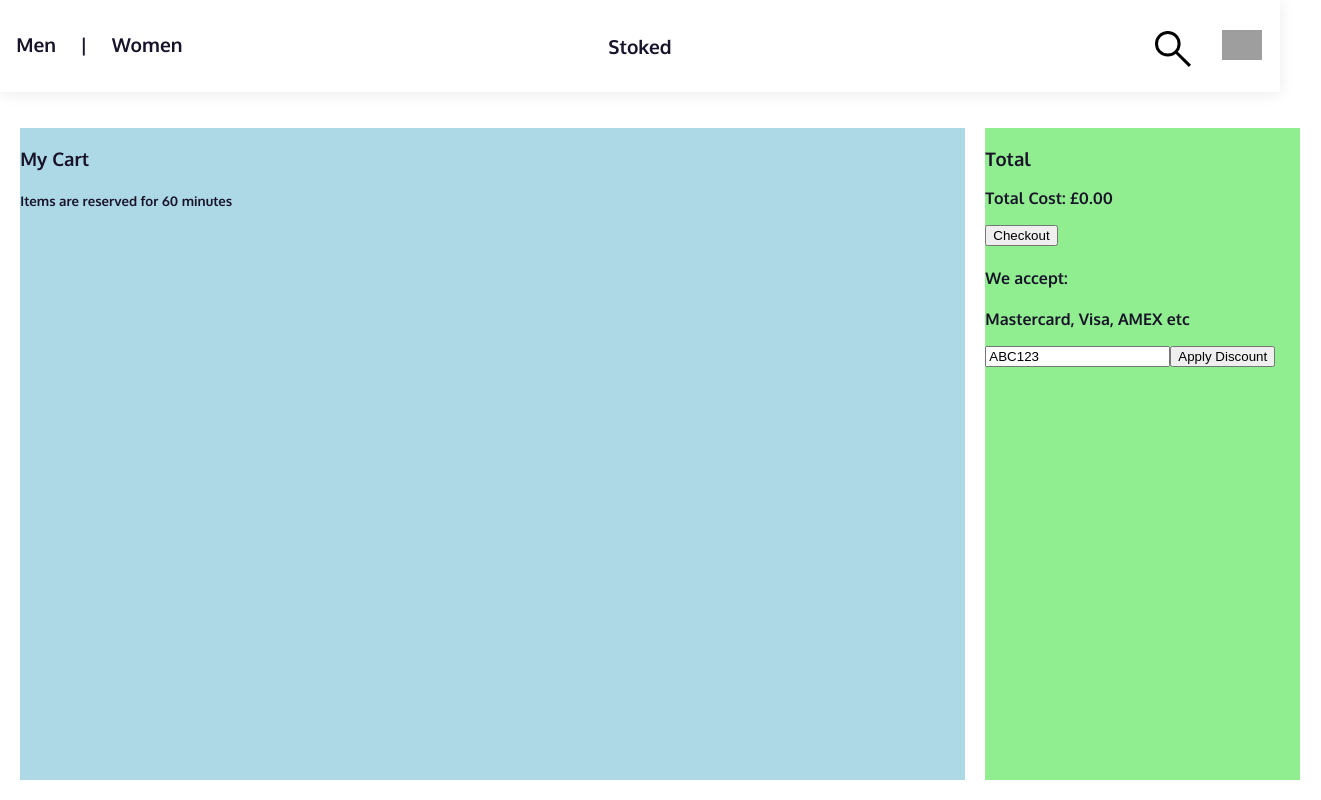
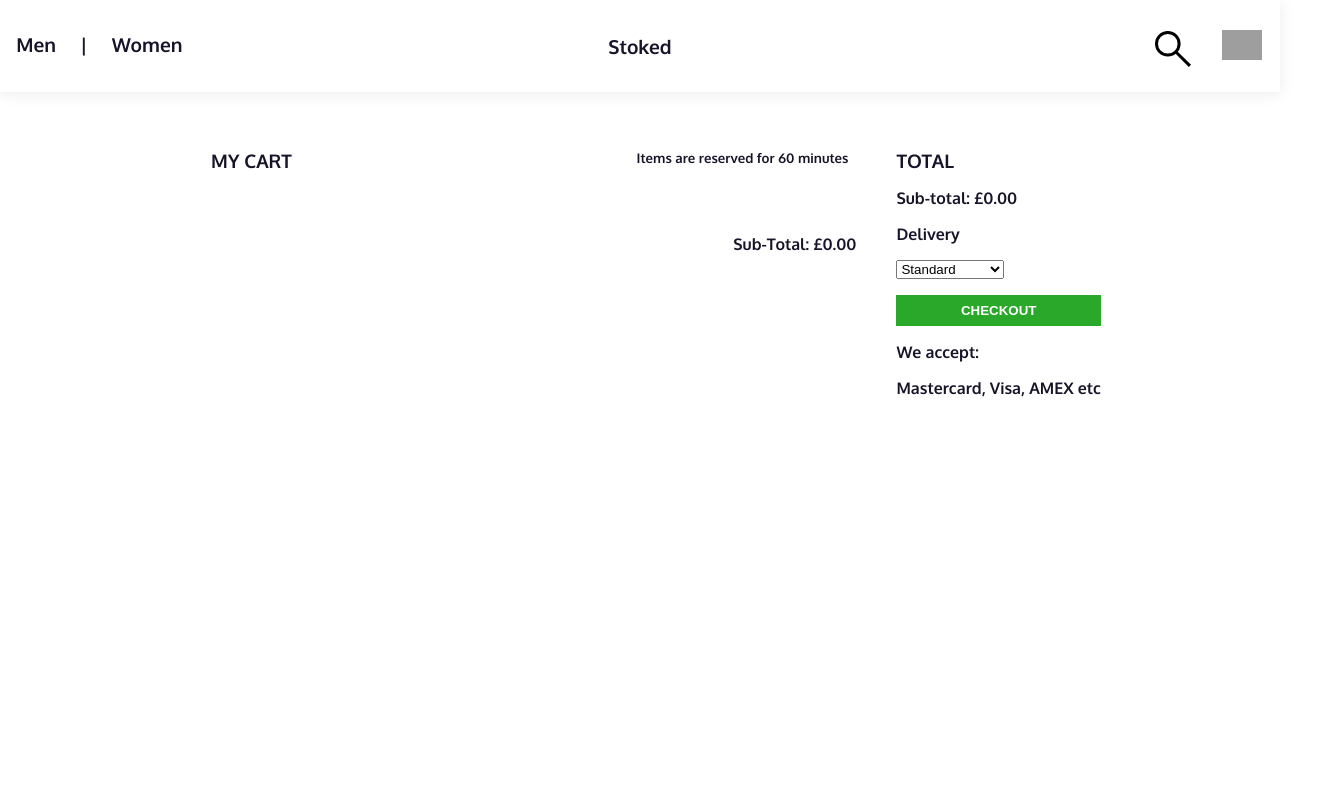
Before and after one commit to lewisjsmith/online-shop, a React (Vite) app: page /cart in a window 1280 px wide. Shown: the top 800 px of the page, 1321 px wide, since content can reach past the window. Built offline with nearby package versions, Linux system fonts and the light colour scheme; grey boxes are pictures that could not be loaded.

Commit message:
Base styling for cart page. Button component added.

```diff
--- a/src/components/Cart.jsx
+++ b/src/components/Cart.jsx
@@ -1,6 +1,7 @@
 import { useContext } from 'react'
 import { ShopContext } from '../App'
 import CartItemCard from './CartItemCard';
+import LargeButton from './LargeButton';
 import styles from '../styles/Cart.module.css'
 
 export default function Cart() {
@@ -12,36 +13,54 @@ export default function Cart() {
     }, 0);
 
     return (
+
+        <div className={styles["page-wrapper"]}>
+
             <div className={styles["cart-wrapper"]}>
 
                 <div className={styles["cart-left"]}>
-                <div>
-                    <h3>My Cart</h3>
+
+                    <div className={styles["title-wrapper"]}>
+                        <h3>MY CART</h3>
                         <h5>Items are reserved for 60 minutes</h5>
                     </div>
+
                     <ul className={styles["cart-list"]}>
                         {cartItems.map(item => {
                             return (
                                 <li key={item.value + "-" + item.size} className={styles["cart-list-item"]}>
-                                <CartItemCard price={item.price} value={item.value} size={item.size} quantity={item.quantity}/>
+                                    <CartItemCard price={item.price} value={item.value} size={item.size} quantity={item.quantity} />
                                 </li>
                             );
                         })}
                     </ul>
-                <div>
+
+                    <div className={styles["subtotal-wrapper"]}>
                         <h4>Sub-Total: £{(Math.round(totalPrice * 100) / 100).toFixed(2)}</h4>
+                    </div>
+
+                </div>
+
+                <div className={styles["cart-right"]}>
+                    <div className={styles["sub-cart-right"]}>
+                        <h3 className={styles["title-wrapper"]}>TOTAL</h3>
+                        <div className={styles["total-details-wrapper"]}>
+                            <p>Sub-total: £{(Math.round(totalPrice * 100) / 100).toFixed(2)}</p>
+                            <p>Delivery</p>
+                            <select>
+                                <option>Standard</option>
+                                <option>Next Day</option>
+                                <option>Click & Collect</option>
+                            </select>
+                            <LargeButton text={"CHECKOUT"} />
+                            <h4>We accept:</h4>
+                            <p>Mastercard, Visa, AMEX etc</p>
+                        </div>
+                    </div>
                 </div>
             </div>
 
-            <div className={styles["cart-right"]}>
-                <h3>Total</h3>
-                <p>Total Cost: £{(Math.round(totalPrice * 100) / 100).toFixed(2)}</p>
-                <button>Checkout</button>
-                <h4>We accept:</h4>
-                <p>Mastercard, Visa, AMEX etc</p>
-                <input type="text" defaultValue={"ABC123"}></input>
-                <button>Apply Discount</button>
         </div>
-        </div>
+
     )
 }
--- a/src/components/CartItemCard.jsx
+++ b/src/components/CartItemCard.jsx
@@ -31,7 +31,7 @@ export default function CartItemCard(props) {
                     <p>Quantity: {quantity}</p>
                 </div>
             </Link>
-            <div>
+            <div className={styles["button-wrapper"]}>
                 <button type="button" onClick={() => removeFromCart(value, quantity, size)}>X</button>
             </div>
         </div >
--- /dev/null
+++ b/src/components/LargeButton.jsx
@@ -0,0 +1,10 @@
+import styles from '../styles/LargeButton.module.css'
+
+export default function LargeButton(props) {
+
+    return (
+            <button className={styles["button-purchase"]} onClick={props.fn}>
+                {props.text}
+            </button>
+    );
+}
--- a/src/components/ProductPage.jsx
+++ b/src/components/ProductPage.jsx
@@ -3,6 +3,7 @@ import { Link, useLocation, useNavigate } from "react-router-dom";
 import { ShopContext } from "../App";
 import styles from "../styles/ProductPage.module.css"
 import ImageSlider from "./ImageSlider";
+import LargeButton from "./LargeButton";
 
 export default function ProductPage() {
 
@@ -98,12 +99,17 @@ export default function ProductPage() {
                     <span>&nbsp;</span>
                     <button onClick={increaseQuantity}>+</button>
                 </div>
-                <button onClick={() => {
+                <LargeButton text={"ADD TO CART"} fn={function() {
+                    size && size !== "none" ? (
+                    addToCart(product.value, quantity, size),
+                    setQuantity(1)
+                ) : null}} />
+                {/* <button onClick={() => {
                     size && size !== "none" ? (
                         addToCart(product.value, quantity, size),
                         setQuantity(1)
                     ) : null
-                }}>Add to cart</button>
+                }}>Add to cart</button> */}
             </div>
 
         </div >
--- a/src/styles/App.css
+++ b/src/styles/App.css
@@ -44,4 +44,6 @@ body::-webkit-scrollbar {
     --bg-color: rgb(255, 255, 255);
     --bx-shadow: rgb(236, 236, 236);
     --font-base: rgb(24, 19, 41);
+
+    background-color: var(--bg-color);
 }
--- a/src/styles/Cart.module.css
+++ b/src/styles/Cart.module.css
@@ -1,39 +1,116 @@
+.page-wrapper {
+    margin-left: auto;
+    margin-right: auto;
+    margin-top: 10ch;
+    min-width: 480px;
+    max-width: 960px;
+}
+
 .cart-wrapper {
+    box-sizing: border-box;
+
     position: relative;
-    display: grid;
+    display: inline-grid;
     grid-template-columns: 3fr 1fr;
-    grid-template-rows: 1fr;
-    gap: 2ch;
+    grid-template-rows: auto;
 
-    height: 100%;
+    height: auto;
     width: 100%;
-    padding: 2ch;
-    padding-top: 10%;
+
+    gap: 0.5rem;
+
+}
+
+.cart-left,
+.subtotal-wrapper {
 }
 
 .cart-left {
     position: relative;
-    background-color: lightblue;
+    box-sizing: border-box;
+    padding: 2rem;
+    padding-right: 0.5rem;
+    display: flex;
+    flex-direction: column;
+    justify-content: flex-start;
+    align-items: center;
+    gap: 0.5rem;
+}
+
+.title-wrapper {
+    background-color: white;
+    width: 100%;
+    display: flex;
+    justify-content: space-between;
+    box-sizing: border-box;
+    padding: 1rem;
+}
+
+.cart-list {
+    background-color: white;
+    box-sizing: border-box;
+    position: relative;
+    width: 100%;
+    gap: 3ch;
+    text-indent: 0;
+    list-style-type: none;
+    margin: 0;
+    padding: 0;
+
+    display: grid;
+    grid-template-columns: 1fr;
+    justify-items: center;
+    align-items: flex-start;
+}
+
+.cart-list-item {
+    box-sizing: border-box;
+    padding: 1rem;
+    position: relative;
+    border-bottom: black solid 1px;
+    width: 100%;
+}
+
+.subtotal-wrapper {
+    background-color: white;
+    width: 100%;
+    display: flex;
+    justify-content: flex-end;
+    box-sizing: border-box;
+    padding: 0.5rem;
 }
 
 .cart-right {
     position: relative;
-    background-color: lightgreen;
-
+    box-sizing: border-box;
+    padding-top: 2rem;
 }
 
-.cart-list {
-    position: relative;
-    height: 100%;
-    width: 100%;
-    text-indent: 0;
-    list-style-type: none;
-    padding: 2ch;
+.sub-cart-right {
+    background-color: white;
+    box-sizing: border-box;
+}
+
+.total-details-wrapper {
+    padding: 1rem;
+    padding-top: 0;
+    display: flex;
+    flex-direction: column;
+    justify-content: flex-start;
+    align-items: flex-start;
+    gap: 1rem;
+}
+
+.total-details-wrapper p,
+.total-details-wrapper h4 {
+    margin: 0;
+    padding: 0;
+}
+
+h3 {
     margin: 0;
 }
 
-.cart-list-item {
-    position: relative;
-    height: 15%;
-    width: 80%;
+h5 {
+    margin: 0;
 }
--- a/src/styles/CartItemCard.module.css
+++ b/src/styles/CartItemCard.module.css
@@ -1,7 +1,7 @@
 .card-wrapper {
     position: relative;
 
-    display: grid;
+    display: flex;
     grid-template-columns: 2fr 4fr 1fr;
     grid-template-rows: 1fr;
     gap: 2ch;
@@ -44,3 +44,10 @@ img {
     padding: 0;
     margin: 0;
 }
+
+.button-wrapper {
+    margin-right: 0;
+    margin-top: 0;
+    margin-left: auto;
+    margin-bottom: auto;
+}
--- /dev/null
+++ b/src/styles/LargeButton.module.css
@@ -0,0 +1,14 @@
+.button-purchase {
+    box-sizing: border-box;
+    padding: 0.5rem 1rem;
+    margin: 0;
+    width: 100%;
+    background-color: rgb(42, 168, 42);
+    font-weight: bolder;
+    color: white;
+    border: none;
+}
+
+.button-purchase:hover {
+    background-color: rgb(35, 136, 35);
+}
```
Lines whose indentation alone changed are shown as unchanged.
